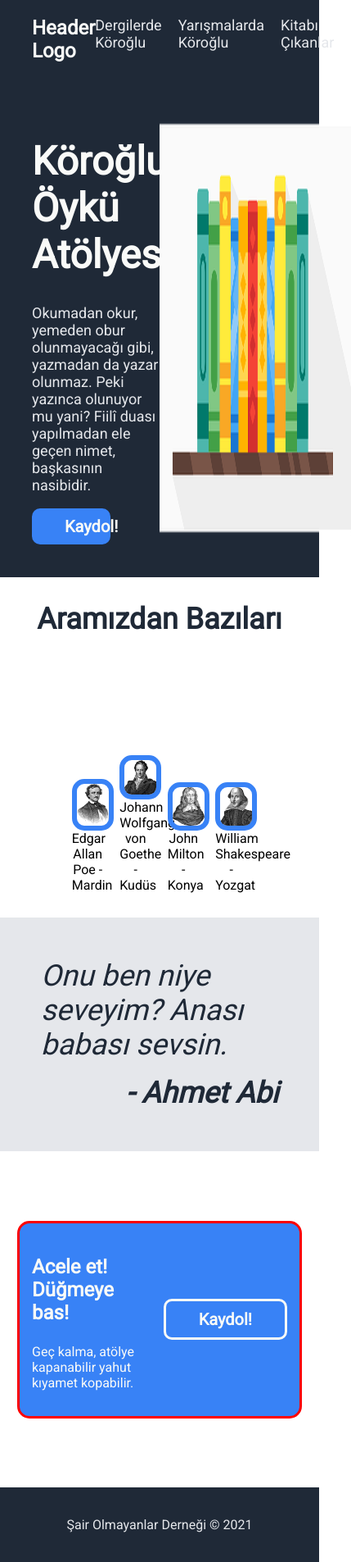
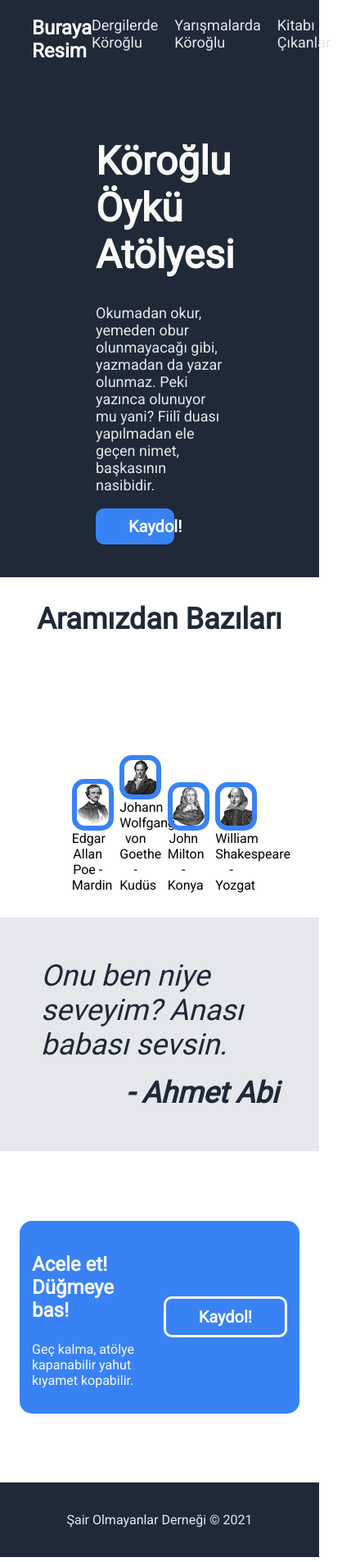
Before and after one commit to emrergin/landing-page, a plain HTML site: page index.html in a window 390 px wide. Shown: the whole page at 82% size, 429 px wide, since content can reach past the window. Drawn offline with Linux system fonts and the light colour scheme.

Commit message:
buyukdugme yerlestirildi, resim mobilde silindi

```diff
--- a/index.html
+++ b/index.html
@@ -14,7 +14,7 @@
     <div class="hersey">
         <div class="tepe">
             <div class="tepe1">
-                <div class="logo">Header Logo</div>
+                <div class="logo">Buraya Resim</div>
                 <ul>
                     <li><a href="https://korogluatolye.com/goster.php?s=icerikListele" class="headerlink">Dergilerde Köroğlu</a></li>
                     <li><a href="https://www.instagram.com/korogluoykuatolyesi/" class="headerlink">Yarışmalarda Köroğlu</a></li>
--- a/style.css
+++ b/style.css
@@ -65,6 +65,11 @@ h1{
     font-size: 24px;
     color: #F9FAF8;
     font-weight: bold;
+    /* width: 80px; */
+    /* background-color: white; */
+    /* border: 20px solid #1F2937; */
+    /* border: 20px solid red; */
+    /* border-radius:20px; */
 }
 
 .tepe2{
@@ -204,7 +209,7 @@ h2{
     padding: 15px;
     border-radius: 15px;
     gap: 5vw;
-    border: 3px solid red;
+    /* border: 3px solid red;  */
     align-self:center;
 }
 
@@ -240,3 +245,11 @@ h2{
     position: relative;
     transform: translateX(-50%);
   } */
+
+/* Mobil */
+@media (max-width:700px) {
+    .tepe2 img{
+        display:none;
+    }
+
+}
```
Also changed, not shown: images/u43NdrH.png (added).
